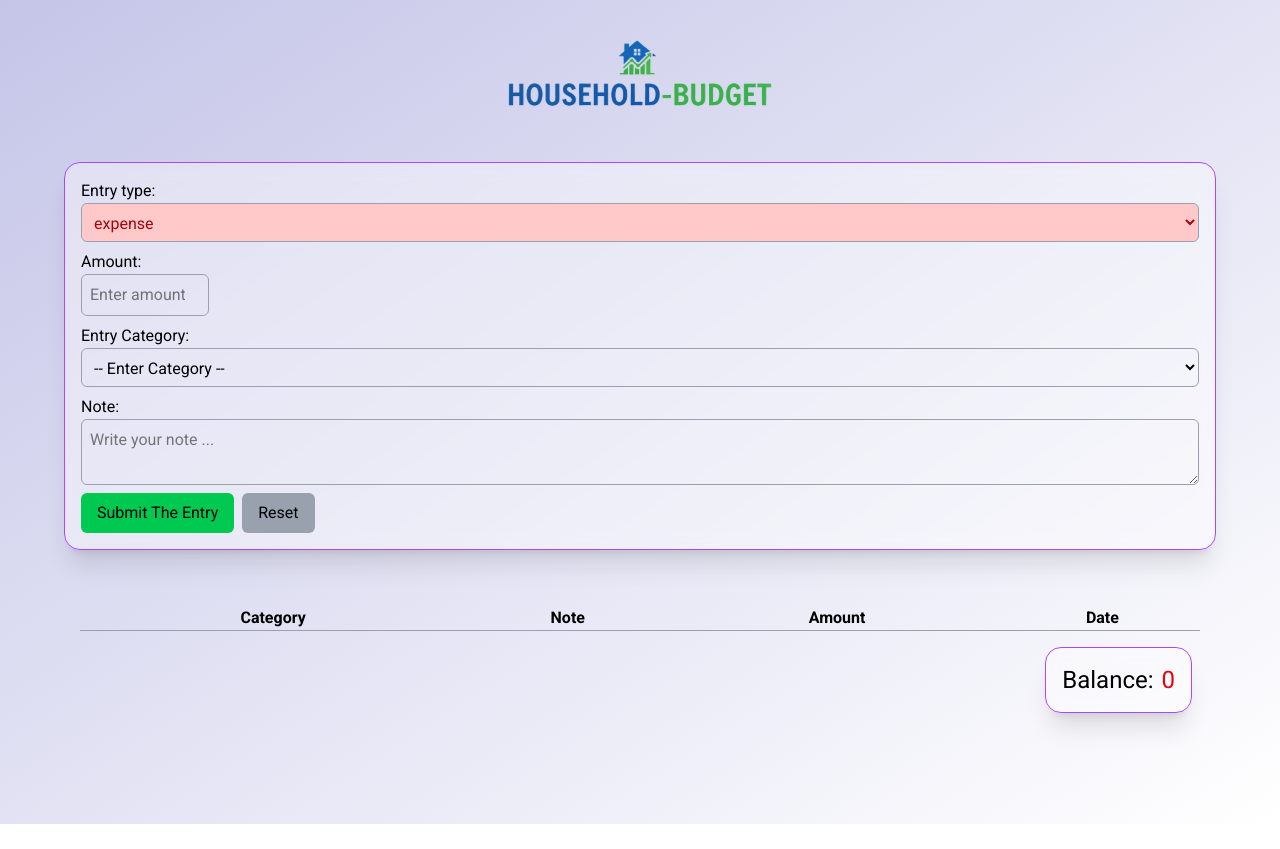
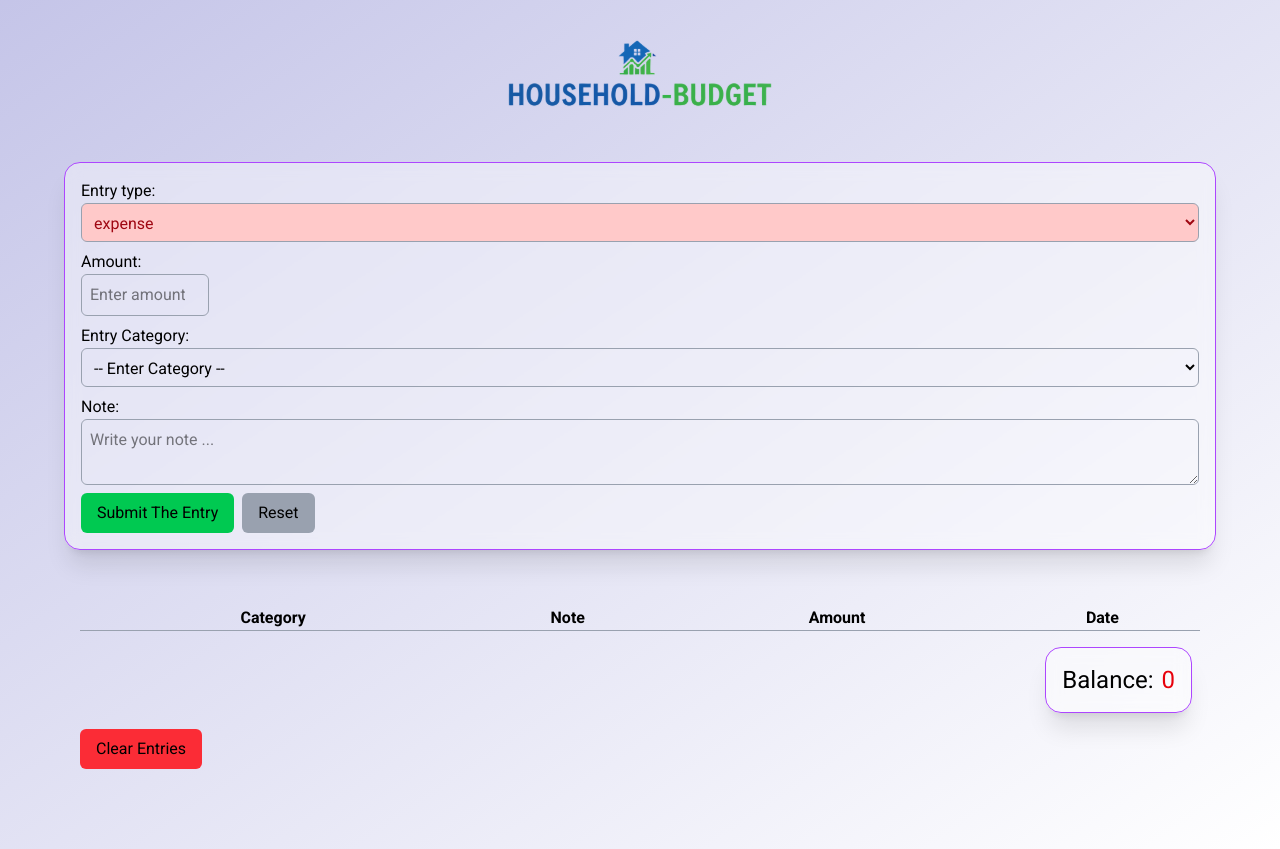
Before and after one commit to Kalikian/household-budget, a React (Vite) app: page / in a window 1280 px wide. Before the commit the page ends 824 px from the top, so only its background shows below. Built offline with nearby package versions, Linux system fonts and the light colour scheme.

Commit message:
feat(entries): add clear entries button with lifted clear handler

```diff
--- a/src/app/App.tsx
+++ b/src/app/App.tsx
@@ -2,8 +2,9 @@ import { useState } from "react";
 import AppLogo from "../components/AppLogo";
 import EntriesList from "../components/EntriesList";
 import EntryForm from "../components/form-components/EntryForm";
-import { loadEntries, saveEntries } from "../services/storage";
+import { clearEntries, loadEntries, saveEntries } from "../services/storage";
 import type { Entry } from "../types/budget";
+import ClearEntriesButton from "../components/ClearEntriesButton";
 
 function App() {
   const [entries, setEntries] = useState(loadEntries());
@@ -14,6 +15,11 @@ function App() {
     saveEntries(newEntries);
   }
 
+  function clearStateEntries(): void {
+    clearEntries();
+    setEntries([]);
+  }
+
   return (
     <>
       <header className="flex justify-center my-6">
@@ -21,7 +27,7 @@ function App() {
       </header>
       <main className="flex flex-wrap justify-center p-4 gap-10">
         <EntryForm addEntry={addEntry} />
-        <EntriesList />
+        <EntriesList clearStateEntries={clearStateEntries} />
       </main>
       <footer className="flex justify-center my-6"></footer>
     </>
--- /dev/null
+++ b/src/components/ClearEntriesButton.tsx
@@ -0,0 +1,17 @@
+type ClearEntriesButton = {
+  clearStateEntries: () => void;
+};
+
+export default function ClearEntriesButton({
+  clearStateEntries,
+}: ClearEntriesButton) {
+  return (
+    <button
+      className="btn bg-red-500 hover:bg-red-600"
+      type="button"
+      onClick={clearStateEntries}
+    >
+      Clear Entries
+    </button>
+  );
+}
--- a/src/components/EntriesList.tsx
+++ b/src/components/EntriesList.tsx
@@ -1,8 +1,13 @@
 import type { Entry } from "../types/budget";
 import { loadEntries } from "../services/storage";
 import Balance from "./Balance";
+import ClearEntriesButton from "./ClearEntriesButton";
 
-export default function EntriesList() {
+type EntriesListProps = {
+  clearStateEntries: () => void;
+};
+
+export default function EntriesList({ clearStateEntries }: EntriesListProps) {
   const EntyList: Entry[] = loadEntries();
 
   function formatDate(iso: string): string {
@@ -37,6 +42,7 @@ export default function EntriesList() {
         ))}
       </table>
       <Balance entries={EntyList} />
+      <ClearEntriesButton clearStateEntries={clearStateEntries} />
     </div>
   );
 }
```
